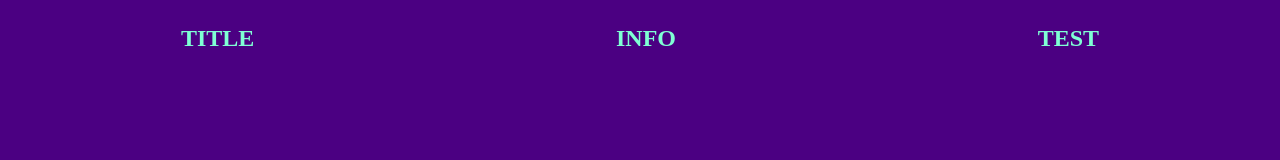
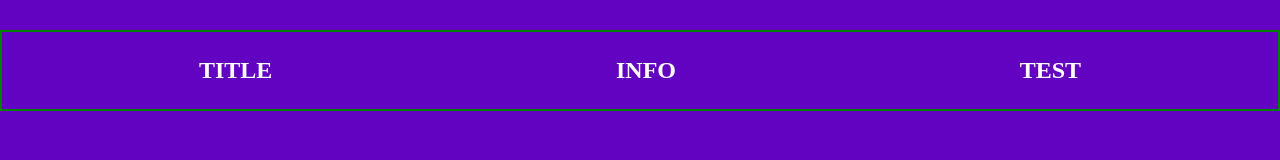
Before and after one commit to JosueSalazaku/webpack-01, a website: page index.html in a window 1280 px wide. Drawn offline with Linux system fonts and the light colour scheme.

Commit message:
Add scss

```diff
--- a/index.html
+++ b/index.html
@@ -3,7 +3,7 @@
 <head>
     <meta charset="UTF-8">
     <meta name="viewport" content="width=device-width, initial-scale=1.0">
-    <link rel="stylesheet" href="style.css">
+    <link rel="stylesheet" href="/scss/style.css">
     <title>Document</title>
 </head>
 <body>
--- a/package.json
+++ b/package.json
@@ -4,7 +4,7 @@
   "description": "",
   "main": "index.js",
   "scripts": {
-    "test": "echo \"Error: no test specified\" && exit 1",
+    "sass": "node-sass -w scss/ -o css/ --recursive",
     "dev": "webpack --mode development",
     "build": "webpack --mode production"
   },
@@ -13,5 +13,9 @@
   "devDependencies": {
     "webpack": "^5.89.0",
     "webpack-cli": "^5.1.4"
+  },
+  "dependencies": {
+    "node-sass": "^9.0.0",
+    "scss": "^0.2.4"
   }
 }
--- a/style.css
+++ b/scss/style.scss
@@ -4,12 +4,14 @@
 }
 
 body {
-    background: indigo;
-    color: aquamarine;
+    background: rgb(98, 3, 193);
+    color: white;
 }
 
 .nav {
-    margin-top: 25px;
+    margin-top: 30px;
+    border: 2px solid green;
+    padding: 25px;
 }
 
 .list {
```
Also changed, not shown: css/style.css (added), scss/style.css (added), 4 other files.
